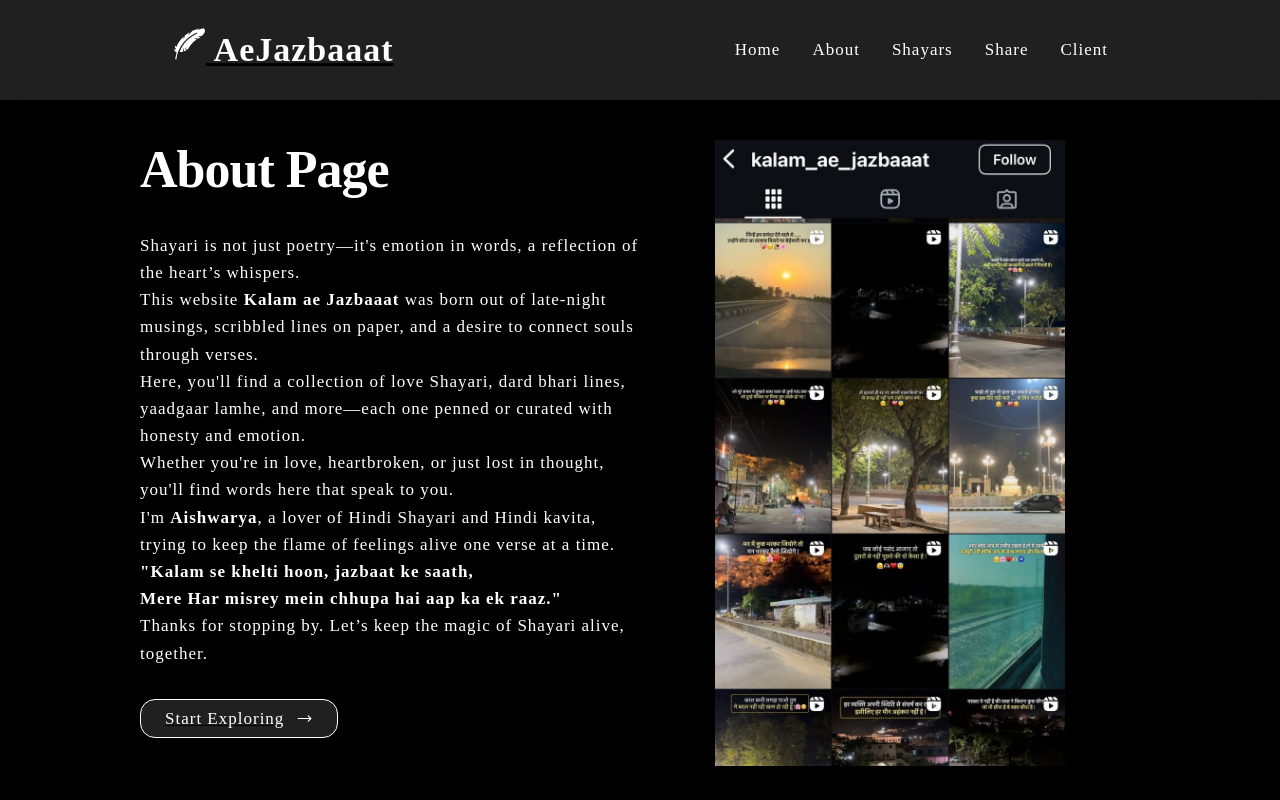
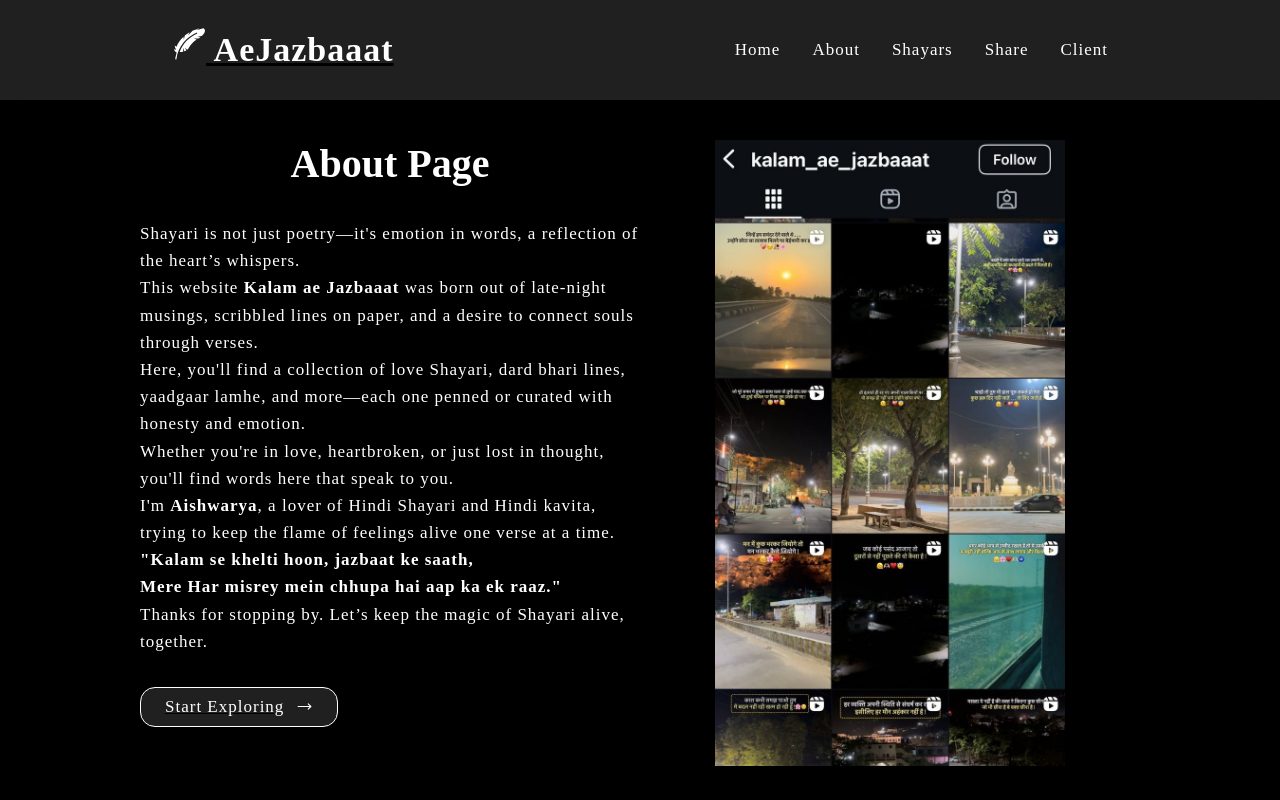
Before and after one commit to aman2804-jordan/shayarifrontend, a React (Vite) app: page /about in a window 1280 px wide. Shown: the top 800 px of the page. Built offline with nearby package versions, Linux system fonts and the light colour scheme; no server answers.

Commit message:
changes in card

```diff
--- a/src/App.css
+++ b/src/App.css
@@ -198,13 +198,11 @@ nav ul li a {
 }
 
 .heading-xl {
-  font-family: inherit;
-  font-size: clamp(5.2rem, 6vw, 4.241rem);
+  font-size: clamp(2.8rem, 5vw, 4rem);
   font-weight: 700;
-  line-height: 1.15;
-  letter-spacing: -1px;
+  line-height: 1.2;
+  text-align: center;
 }
-
 .heading-x2 {
   font-family: inherit;
   font-size: clamp(3.6rem, 4.241rem, 3.2rem);
@@ -276,20 +274,22 @@ nav ul li a {
 }
 
 .card {
+  width: 100%;
   max-width: 55rem;
-  border: 0;
-  width: 100%;
   margin-inline: auto;
+  display: flex;
 }
 
 .container-card {
   position: relative;
-  height: 150px;
   border: 2px solid transparent;
   background: linear-gradient(71deg, #080509, #1a171c, #080509);
   background-clip: padding-box;
   border-radius: 45px;
   padding: 40px;
+  width: 100%;
+  min-height: 200px;   /* optional */
+  height: auto;        /* ✅ allow content to grow */
 }
 
 .bg-green-box,
```
